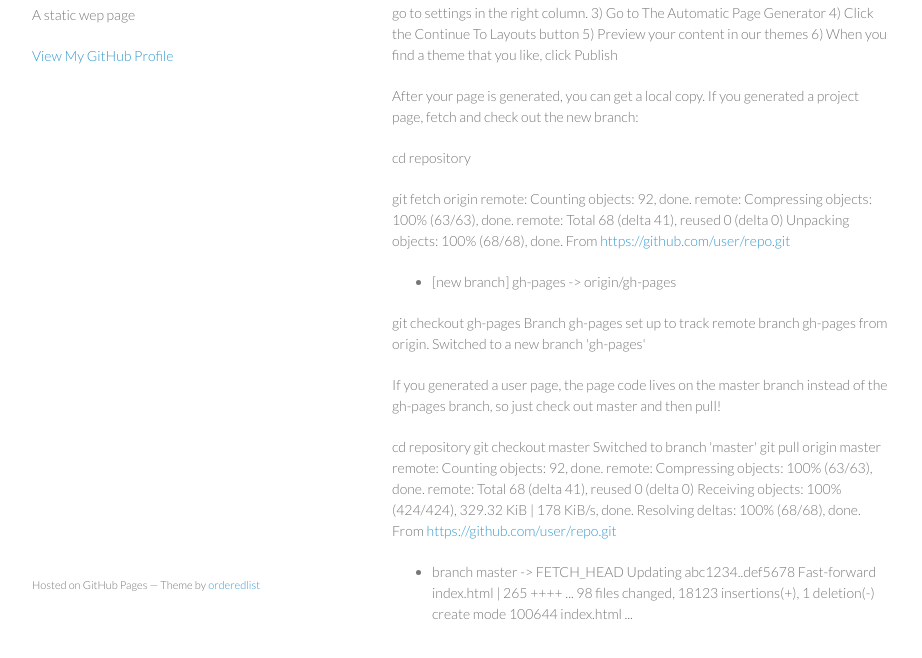
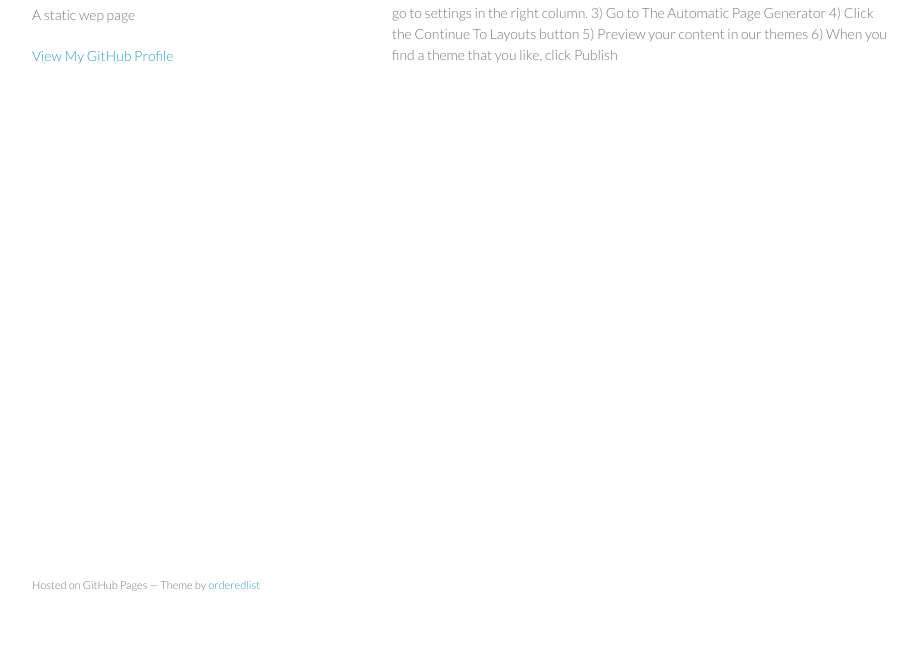
Before and after one commit to spirosmtg/spirosmtg.github.io, a plain HTML site: page index.html in a window 1280 px wide. Shown: the part 136-794 px from the top of the page, without its empty margins (178-1100 px from the left). Drawn offline with Linux system fonts and the light colour scheme.

Commit message:
Replace master branch with page content via GitHub

```diff
--- a/index.html
+++ b/index.html
@@ -33,47 +33,6 @@
 4) Click the Continue To Layouts button
 5) Preview your content in our themes
 6) When you find a theme that you like, click Publish</p>
-
-<p>After your page is generated, you can get a local copy. If you generated a project page, fetch and check out the new branch:</p>
-
-<p>cd repository</p>
-
-<p>git fetch origin
-remote: Counting objects: 92, done.
-remote: Compressing objects: 100% (63/63), done.
-remote: Total 68 (delta 41), reused 0 (delta 0)
-Unpacking objects: 100% (68/68), done.
-From <a href="https://github.com/user/repo.git">https://github.com/user/repo.git</a></p>
-
-<ul>
-<li>[new branch]      gh-pages     -&gt; origin/gh-pages</li>
-</ul><p>git checkout gh-pages
-Branch gh-pages set up to track remote branch gh-pages from origin.
-Switched to a new branch 'gh-pages'</p>
-
-<p>If you generated a user page, the page code lives on the master branch instead of the gh-pages branch, so just check out master and then pull!</p>
-
-<p>cd repository
-git checkout master
- Switched to branch 'master'
-git pull origin master
- remote: Counting objects: 92, done.
- remote: Compressing objects: 100% (63/63), done.
- remote: Total 68 (delta 41), reused 0 (delta 0)
- Receiving objects: 100% (424/424), 329.32 KiB | 178 KiB/s, done.
- Resolving deltas: 100% (68/68), done.
- From <a href="https://github.com/user/repo.git">https://github.com/user/repo.git</a></p>
-
-<ul>
-<li>branch      master     -&gt; FETCH_HEAD
-Updating abc1234..def5678
-Fast-forward
-index.html                                     |  265 ++++
-...
-98 files changed, 18123 insertions(+), 1 deletion(-)
-create mode 100644 index.html
-...</li>
-</ul>
       </section>
       <footer>
         <p><small>Hosted on GitHub Pages &mdash; Theme by <a href="https://github.com/orderedlist">orderedlist</a></small></p>
```
Also changed, not shown: params.json (+1 -1 lines).
